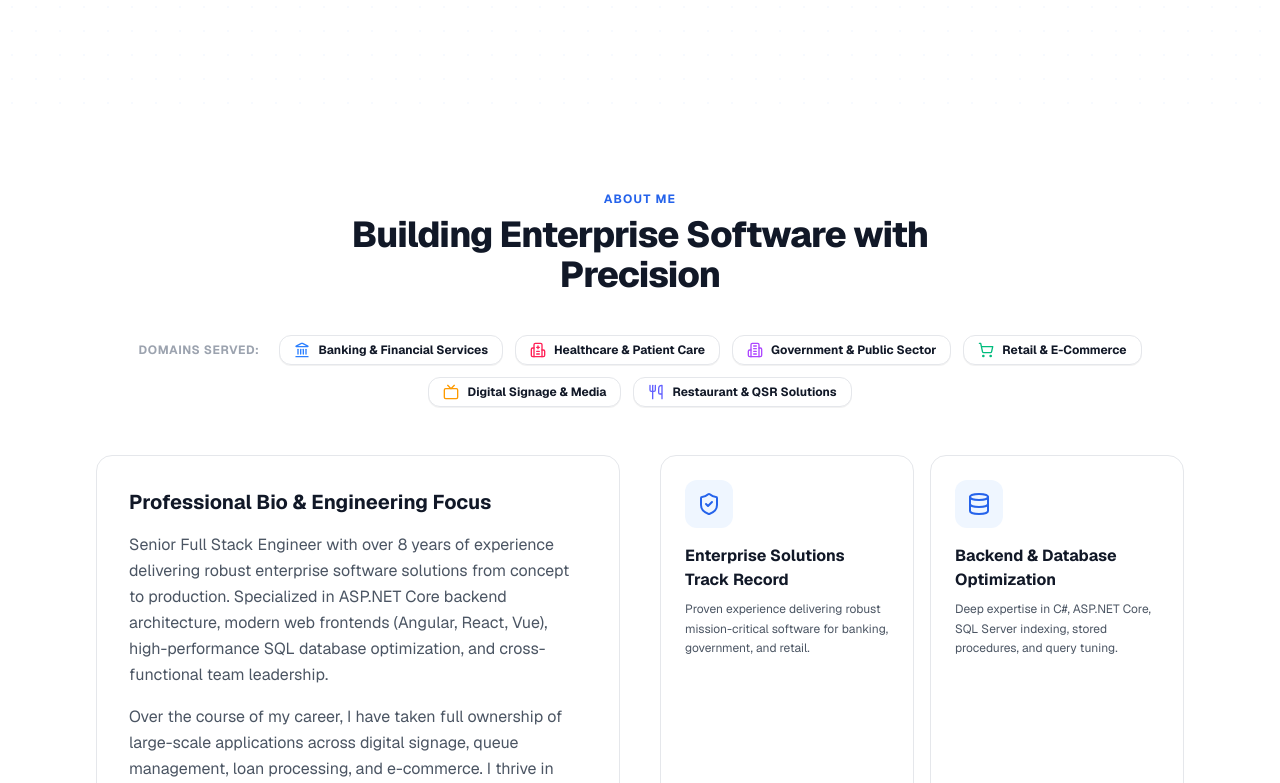
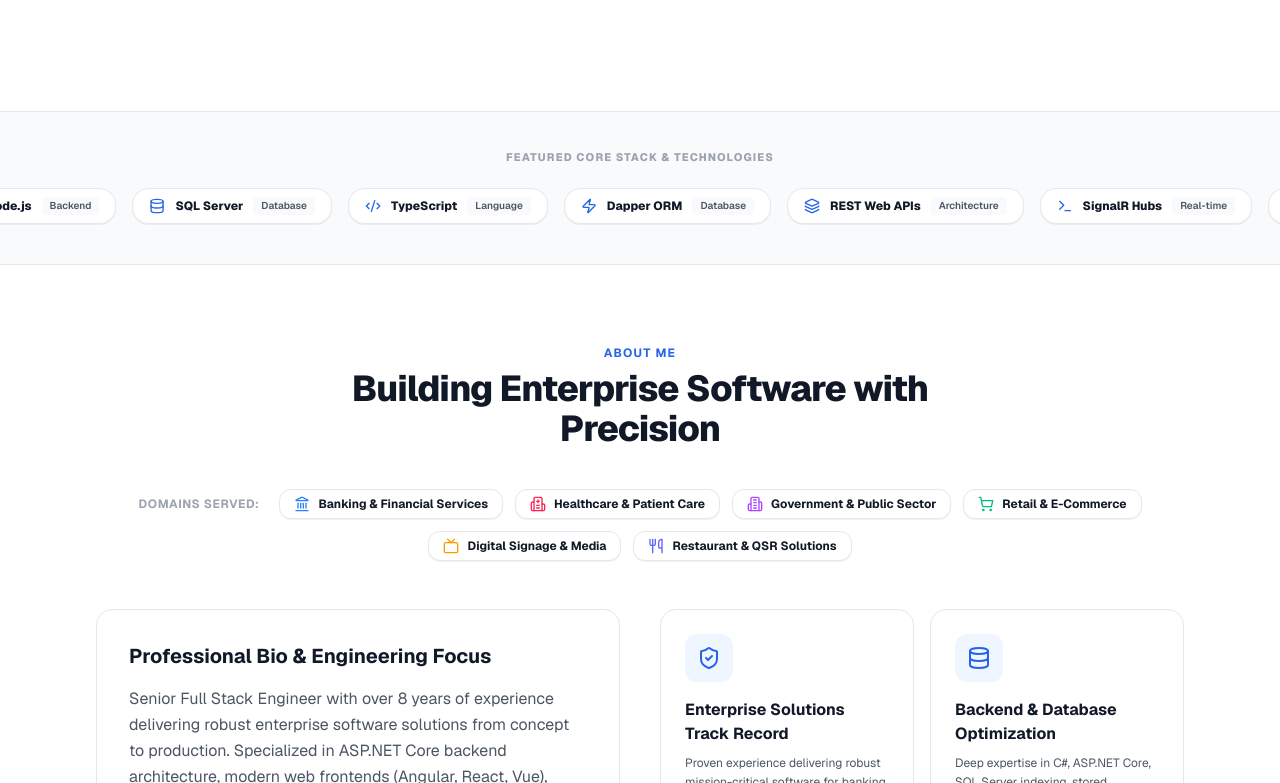
Before and after one commit to MU124/MayurUtekar, a Next.js app: page / in a window 1280 px wide. Shown: the part 917-1700 px from the top of the page. Built offline with nearby package versions, Linux system fonts and the light colour scheme.

Commit message:
Implement Portfolio UI Review Version 2 refinements and TechStrip marquee

```diff
--- a/app/page.tsx
+++ b/app/page.tsx
@@ -1,5 +1,6 @@
 import Navbar from "@/components/Navbar";
 import Hero from "@/components/Hero";
+import TechStrip from "@/components/TechStrip";
 import About from "@/components/About";
 import Industries from "@/components/Industries";
 import ProcessWorkflow from "@/components/ProcessWorkflow";
@@ -15,6 +16,7 @@ export default function Home() {
     <main className="min-h-screen flex flex-col selection:bg-blue-500 selection:text-white">
       <Navbar />
       <Hero />
+      <TechStrip />
       <About />
       <Industries />
       <ProcessWorkflow />
--- a/components/Skills.tsx
+++ b/components/Skills.tsx
@@ -1,36 +1,69 @@
 "use client";
 
-import React from "react";
+import React, { useState } from "react";
 import { motion } from "framer-motion";
 import { skillCategories } from "@/data/portfolioData";
-import { Server, Layout, Database, Wrench, Layers, CheckCircle2 } from "lucide-react";
+import { Server, Layout, Database, Wrench, Layers, CheckCircle2, Star, Sparkles } from "lucide-react";
 
 export default function Skills() {
+  const [filterMode, setFilterMode] = useState<"All" | "Primary">("All");
+
   const categoryIcons: Record<string, React.ReactNode> = {
-    "Backend & Architecture": <Server className="w-5 h-5" />,
+    "Backend & Core": <Server className="w-5 h-5" />,
     "Frontend & UI": <Layout className="w-5 h-5" />,
     "Database & Storage": <Database className="w-5 h-5" />,
-    "Tools & DevOps": <Wrench className="w-5 h-5" />,
+    "DevOps & Tools": <Wrench className="w-5 h-5" />,
   };
 
   return (
-    <section id="skills" className="py-20 bg-[var(--bg-secondary)] border-y border-[var(--border-color)]">
+    <section id="skills" className="py-24 bg-[var(--bg-secondary)] border-y border-[var(--border-color)]">
       <div className="max-w-6xl mx-auto px-4 sm:px-6 lg:px-8">
         <div className="text-center max-w-2xl mx-auto">
           <h2 className="text-xs font-bold uppercase tracking-widest text-[var(--brand-primary)]">
             Technical Expertise
           </h2>
           <p className="mt-2 text-3xl font-extrabold tracking-tight text-[var(--text-primary)] sm:text-4xl">
-            Tools & Technologies I Master
+            Primary vs Additional Technology Stack
           </p>
           <p className="mt-3 text-base text-[var(--text-secondary)]">
-            Comprehensive tech stack spanning modern backend services, high-performance database engines, and reactive frontend frameworks.
+            Clear hierarchy highlighting core mastery in ASP.NET Core, C#, SQL Server, Angular, and React.
           </p>
         </div>
 
+        {/* Filter Toggle Bar */}
+        <div className="mt-8 flex justify-center items-center gap-2">
+          <button
+            onClick={() => setFilterMode("All")}
+            className={`px-4 py-2 rounded-xl text-xs font-extrabold transition-all cursor-pointer ${
+              filterMode === "All"
+                ? "bg-[var(--brand-primary)] text-white shadow-md shadow-blue-500/20"
+                : "bg-[var(--bg-card)] border border-[var(--border-color)] text-[var(--text-secondary)] hover:border-[var(--brand-primary)]"
+            }`}
+          >
+            All Skills
+          </button>
+          <button
+            onClick={() => setFilterMode("Primary")}
+            className={`px-4 py-2 rounded-xl text-xs font-extrabold transition-all cursor-pointer flex items-center gap-1.5 ${
+              filterMode === "Primary"
+                ? "bg-[var(--brand-primary)] text-white shadow-md shadow-blue-500/20"
+                : "bg-[var(--bg-card)] border border-[var(--border-color)] text-[var(--text-secondary)] hover:border-[var(--brand-primary)]"
+            }`}
+          >
+            <Star className="w-3.5 h-3.5 fill-current text-amber-300" />
+            Primary Core Focus
+          </button>
+        </div>
+
         {/* Skill Category Cards Grid */}
-        <div className="mt-14 grid grid-cols-1 md:grid-cols-2 gap-6">
-          {skillCategories.map((cat, idx) => (
+        <div className="mt-12 grid grid-cols-1 md:grid-cols-2 gap-6">
+          {skillCategories.map((cat, idx) => {
+            const displayedSkills =
+              filterMode === "Primary"
+                ? cat.skills.filter((s) => s.isPrimary)
+                : cat.skills;
+
+            return (
               <motion.div
                 key={cat.title}
                 initial={{ opacity: 0, y: 20 }}
@@ -40,7 +73,7 @@ export default function Skills() {
                 className="custom-card p-6 hover:border-blue-500/80 transition-all hover:shadow-xl"
               >
                 <div className="flex items-center gap-3 mb-5 border-b border-[var(--border-color)] pb-4">
-                <div className="p-3 rounded-2xl bg-blue-50 dark:bg-blue-950/60 text-[var(--brand-primary)]">
+                  <div className="p-3 rounded-2xl bg-blue-50 dark:bg-blue-950/60 text-[var(--brand-primary)] shrink-0">
                     {categoryIcons[cat.title] || <Layers className="w-5 h-5" />}
                   </div>
                   <div>
@@ -48,24 +81,33 @@ export default function Skills() {
                       {cat.title}
                     </h3>
                     <span className="text-xs text-[var(--text-secondary)] font-medium">
-                    {cat.skills.length} Core Capabilities
+                      {displayedSkills.length} Technologies Listed
                     </span>
                   </div>
                 </div>
 
                 <div className="flex flex-wrap gap-2.5">
-                {cat.skills.map((skill) => (
+                  {displayedSkills.map((skill) => (
                     <div
                       key={skill.name}
-                    className="inline-flex items-center gap-2 px-3.5 py-2 rounded-xl bg-[var(--bg-card)] border border-[var(--border-color)] text-sm font-semibold text-[var(--text-primary)] hover:border-[var(--brand-primary)] hover:bg-blue-50/50 dark:hover:bg-blue-950/30 hover:scale-[1.03] transition-all cursor-default shadow-2xs"
+                      className={`inline-flex items-center gap-2 px-3.5 py-2 rounded-xl text-sm font-semibold transition-all cursor-default shadow-2xs ${
+                        skill.isPrimary
+                          ? "bg-blue-50/90 dark:bg-blue-950/60 text-[var(--brand-primary)] border border-blue-300/80 dark:border-blue-800 font-extrabold hover:scale-[1.04]"
+                          : "bg-[var(--bg-card)] border border-[var(--border-color)] text-[var(--text-primary)] hover:border-blue-400"
+                      }`}
                     >
-                    <CheckCircle2 className="w-4 h-4 text-[var(--brand-primary)] shrink-0" />
+                      {skill.isPrimary ? (
+                        <Star className="w-3.5 h-3.5 fill-amber-400 text-amber-500 shrink-0" />
+                      ) : (
+                        <CheckCircle2 className="w-3.5 h-3.5 text-slate-400 shrink-0" />
+                      )}
                       {skill.name}
                     </div>
                   ))}
                 </div>
               </motion.div>
-          ))}
+            );
+          })}
         </div>
       </div>
     </section>
--- /dev/null
+++ b/components/TechStrip.tsx
@@ -0,0 +1,72 @@
+"use client";
+
+import React from "react";
+import { motion } from "framer-motion";
+import {
+  Server,
+  Code2,
+  Database,
+  Cpu,
+  Globe,
+  Layers,
+  Terminal,
+  ShieldCheck,
+  Zap,
+} from "lucide-react";
+
+export default function TechStrip() {
+  const techBadges = [
+    { name: "ASP.NET Core", category: "Backend", icon: Server },
+    { name: "Angular", category: "Frontend", icon: Code2 },
+    { name: "React", category: "Frontend", icon: Globe },
+    { name: "Node.js", category: "Backend", icon: Cpu },
+    { name: "SQL Server", category: "Database", icon: Database },
+    { name: "TypeScript", category: "Language", icon: Code2 },
+    { name: "Dapper ORM", category: "Database", icon: Zap },
+    { name: "REST Web APIs", category: "Architecture", icon: Layers },
+    { name: "SignalR Hubs", category: "Real-time", icon: Terminal },
+    { name: "Jenkins CI/CD", category: "DevOps", icon: ShieldCheck },
+    { name: "IIS Web Server", category: "DevOps", icon: Server },
+  ];
+
+  // Duplicate for seamless infinite marquee loop
+  const marqueeList = [...techBadges, ...techBadges];
+
+  return (
+    <div className="py-8 bg-[var(--bg-secondary)] border-y border-[var(--border-color)] overflow-hidden">
+      <div className="max-w-6xl mx-auto px-4 sm:px-6 lg:px-8 mb-3 text-center">
+        <span className="text-[11px] font-extrabold uppercase tracking-widest text-[var(--text-muted)]">
+          Featured Core Stack & Technologies
+        </span>
+      </div>
+
+      <div className="relative flex overflow-x-hidden">
+        <motion.div
+          className="flex items-center gap-4 whitespace-nowrap py-2"
+          animate={{ x: ["0%", "-50%"] }}
+          transition={{
+            repeat: Infinity,
+            ease: "linear",
+            duration: 25,
+          }}
+        >
+          {marqueeList.map((item, idx) => {
+            const IconComp = item.icon;
+            return (
+              <div
+                key={idx}
+                className="inline-flex items-center gap-2.5 px-4 py-2 rounded-2xl bg-[var(--bg-card)] border border-[var(--border-color)] text-xs font-extrabold text-[var(--text-primary)] shadow-2xs hover:border-[var(--brand-primary)] transition-all cursor-default"
+              >
+                <IconComp className="w-4 h-4 text-[var(--brand-primary)] shrink-0" />
+                <span>{item.name}</span>
+                <span className="text-[10px] px-2 py-0.5 rounded bg-[var(--bg-secondary)] text-[var(--text-secondary)] font-semibold">
+                  {item.category}
+                </span>
+              </div>
+            );
+          })}
+        </motion.div>
+      </div>
+    </div>
+  );
+}
--- a/data/portfolioData.ts
+++ b/data/portfolioData.ts
@@ -27,7 +27,7 @@ export interface ProjectItem {
 
 export interface SkillCategory {
   title: string;
-  skills: { name: string; level?: string; icon?: string }[];
+  skills: { name: string; isPrimary?: boolean }[];
 }
 
 export interface IndustryItem {
@@ -170,51 +170,50 @@ export const processWorkflow: ProcessStep[] = [
 
 export const skillCategories: SkillCategory[] = [
   {
-    title: "Backend",
+    title: "Backend & Core",
     skills: [
-      { name: "ASP.NET Core" },
-      { name: "C# / .NET" },
-      { name: "ASP.NET Web API" },
-      { name: "ASP.NET MVC" },
-      { name: "Node.js" },
-      { name: "REST APIs" },
-      { name: "SignalR" },
+      { name: "ASP.NET Core", isPrimary: true },
+      { name: "C# / .NET", isPrimary: true },
+      { name: "REST APIs", isPrimary: true },
+      { name: "ASP.NET Web API", isPrimary: true },
+      { name: "Node.js", isPrimary: false },
+      { name: "ASP.NET MVC", isPrimary: false },
+      { name: "SignalR Hubs", isPrimary: true },
     ],
   },
   {
-    title: "Frontend",
+    title: "Frontend & UI",
     skills: [
-      { name: "Angular" },
-      { name: "React" },
-      { name: "Vue.js" },
-      { name: "TypeScript" },
-      { name: "JavaScript (ES6+)" },
-      { name: "HTML5 / CSS3" },
-      { name: "Tailwind CSS" },
-      { name: "Bootstrap" },
+      { name: "Angular", isPrimary: true },
+      { name: "React", isPrimary: true },
+      { name: "TypeScript", isPrimary: true },
+      { name: "Vue.js", isPrimary: false },
+      { name: "JavaScript (ES6+)", isPrimary: true },
+      { name: "HTML5 / CSS3", isPrimary: true },
+      { name: "Tailwind CSS", isPrimary: false },
     ],
   },
   {
-    title: "Database",
+    title: "Database & Storage",
     skills: [
-      { name: "Microsoft SQL Server" },
-      { name: "MySQL" },
-      { name: "Dapper ORM" },
-      { name: "Stored Procedures" },
-      { name: "Query Optimization" },
-      { name: "Database Design" },
+      { name: "Microsoft SQL Server", isPrimary: true },
+      { name: "Dapper ORM", isPrimary: true },
+      { name: "Stored Procedures", isPrimary: true },
+      { name: "Query Optimization", isPrimary: true },
+      { name: "MySQL", isPrimary: false },
+      { name: "Database Design", isPrimary: true },
     ],
   },
   {
     title: "DevOps & Tools",
     skills: [
-      { name: "Git / GitHub" },
-      { name: "Jenkins CI/CD" },
-      { name: "IIS Server" },
-      { name: "Visual Studio" },
-      { name: "Postman" },
-      { name: "PM2" },
-      { name: "Vercel" },
+      { name: "Git / GitHub", isPrimary: true },
+      { name: "IIS Web Server", isPrimary: true },
+      { name: "Jenkins CI/CD", isPrimary: false },
+      { name: "Visual Studio", isPrimary: true },
+      { name: "Postman", isPrimary: true },
+      { name: "Vercel", isPrimary: false },
+      { name: "React Native", isPrimary: false },
     ],
   },
 ];
```
Also changed, not shown: 1 other file (tests, documents, lock files or other folders). Lines whose indentation alone changed are shown as unchanged.
